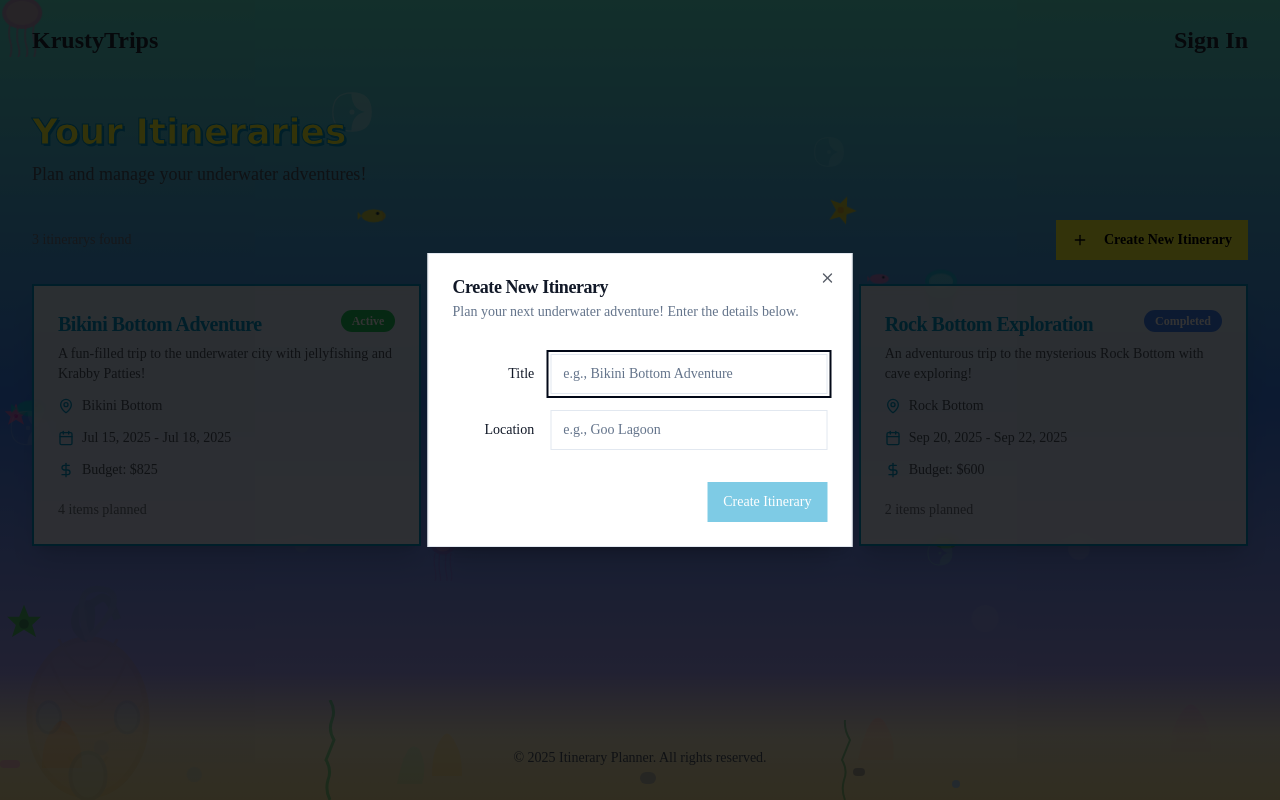
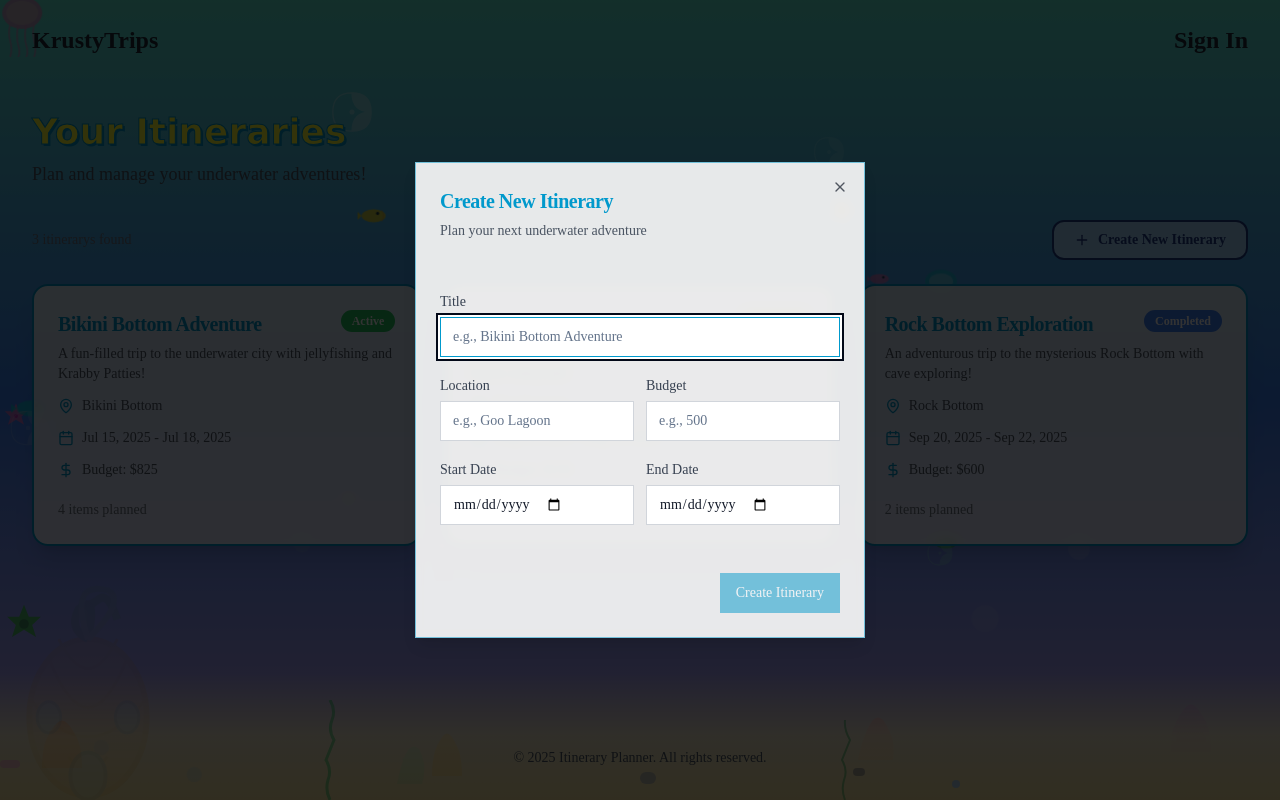
Before and after one commit to anushka-shri/Bikini-bottom-planner, a Next.js app: page /itineraries in a window 1280 px wide. Both pictures are taken after a click on the button "Create New Itinerary". Built offline with nearby package versions, Linux system fonts and the light colour scheme.

Commit message:
UI vhanges

```diff
--- a/app/itineraries/page.tsx
+++ b/app/itineraries/page.tsx
@@ -17,7 +17,10 @@ export default function ItinerariesPage() {
   const [isCreateDialogOpen, setIsCreateDialogOpen] = useState(false)
   const [newItinerary, setNewItinerary] = useState({
     title: "",
-    location: ""
+    location: "",
+    budget: "",
+    startDate: "",
+    endDate: ""
   })
 
   const getStatusColor = (status: string) => {
@@ -72,21 +75,21 @@ export default function ItinerariesPage() {
   }
 
   const handleCreateItinerary = () => {
-    if (newItinerary.title.trim() && newItinerary.location.trim()) {
+    if (newItinerary.title.trim() && newItinerary.location.trim() && newItinerary.budget.trim() && newItinerary.startDate && newItinerary.endDate) {
       const newItineraryData: ItineraryType = {
         id: `itinerary-${Date.now()}`,
         name: newItinerary.title,
         description: `A new adventure to ${newItinerary.location}!`,
         destination: newItinerary.location,
-        startDate: new Date().toISOString().split('T')[0],
-        endDate: new Date(Date.now() + 7 * 24 * 60 * 60 * 1000).toISOString().split('T')[0], // 7 days from now
-        totalBudget: 0,
+        startDate: newItinerary.startDate,
+        endDate: newItinerary.endDate,
+        totalBudget: parseInt(newItinerary.budget) || 0,
         status: "planning",
         plannerItems: []
       }
 
       setItineraries([...itineraries, newItineraryData])
-      setNewItinerary({ title: "", location: "" })
+      setNewItinerary({ title: "", location: "", budget: "", startDate: "", endDate: "" })
       setIsCreateDialogOpen(false)
     }
   }
@@ -113,50 +116,92 @@ export default function ItinerariesPage() {
         </div>
         <Dialog open={isCreateDialogOpen} onOpenChange={setIsCreateDialogOpen}>
           <DialogTrigger asChild>
-            <Button className="bg-sponge-yellow hover:bg-yellow-400 text-black font-bold">
-              <Plus className="w-4 h-4 mr-2" />
-              Create New Itinerary
+            <Button className="bg-[#a5d8ff] border-2 border-[#1e3a8a] rounded-xl font-bold text-blue-900 px-5 py-2 hover:bg-blue-200 flex items-center gap-2">
+              <Plus className="h-5 w-5" /> Create New Itinerary
             </Button>
           </DialogTrigger>
-          <DialogContent className="sm:max-w-[425px]">
-            <DialogHeader>
-              <DialogTitle>Create New Itinerary</DialogTitle>
-              <DialogDescription>
-                Plan your next underwater adventure! Enter the details below.
+          <DialogContent className="sm:max-w-[450px] bg-white/90 backdrop-blur-sm border border-sponge-blue/50 rounded-lg shadow-lg">
+            <DialogHeader className="text-center pb-4">
+              <DialogTitle className="text-xl font-bold text-sponge-blue">
+                Create New Itinerary
+              </DialogTitle>
+              <DialogDescription className="text-gray-600 text-sm mt-1">
+                Plan your next underwater adventure
               </DialogDescription>
             </DialogHeader>
                           <div className="grid gap-4 py-4">
-              <div className="grid grid-cols-4 items-center gap-4">
-                <Label htmlFor="title" className="text-right">
+                <div className="space-y-1">
+                  <Label htmlFor="title" className="text-sm font-medium text-gray-700">
                     Title
                   </Label>
                   <Input
                     id="title"
                     value={newItinerary.title}
                     onChange={(e) => setNewItinerary({ ...newItinerary, title: e.target.value })}
-                  className="col-span-3"
+                    className="border border-gray-300 focus:border-sponge-blue rounded-md px-3 py-2"
                     placeholder="e.g., Bikini Bottom Adventure"
                   />
                 </div>
-              <div className="grid grid-cols-4 items-center gap-4">
-                <Label htmlFor="location" className="text-right">
+                <div className="grid grid-cols-2 gap-3">
+                  <div className="space-y-1">
+                    <Label htmlFor="location" className="text-sm font-medium text-gray-700">
                       Location
                     </Label>
                     <Input
                       id="location"
                       value={newItinerary.location}
                       onChange={(e) => setNewItinerary({ ...newItinerary, location: e.target.value })}
-                  className="col-span-3"
+                      className="border border-gray-300 focus:border-sponge-blue rounded-md px-3 py-2"
                       placeholder="e.g., Goo Lagoon"
                     />
                   </div>
+                  <div className="space-y-1">
+                    <Label htmlFor="budget" className="text-sm font-medium text-gray-700">
+                      Budget
+                    </Label>
+                    <Input
+                      id="budget"
+                      type="number"
+                      value={newItinerary.budget}
+                      onChange={(e) => setNewItinerary({ ...newItinerary, budget: e.target.value })}
+                      className="border border-gray-300 focus:border-sponge-blue rounded-md px-3 py-2"
+                      placeholder="e.g., 500"
+                    />
                   </div>
-            <DialogFooter>
+                </div>
+              <div className="grid grid-cols-2 gap-3">
+                <div className="space-y-1">
+                  <Label htmlFor="startDate" className="text-sm font-medium text-gray-700">
+                    Start Date
+                  </Label>
+                  <Input
+                    id="startDate"
+                    type="date"
+                    value={newItinerary.startDate}
+                    onChange={(e) => setNewItinerary({ ...newItinerary, startDate: e.target.value })}
+                    className="border border-gray-300 focus:border-sponge-blue rounded-md px-3 py-2"
+                  />
+                </div>
+                <div className="space-y-1">
+                  <Label htmlFor="endDate" className="text-sm font-medium text-gray-700">
+                    End Date
+                  </Label>
+                  <Input
+                    id="endDate"
+                    type="date"
+                    value={newItinerary.endDate}
+                    onChange={(e) => setNewItinerary({ ...newItinerary, endDate: e.target.value })}
+                    className="border border-gray-300 focus:border-sponge-blue rounded-md px-3 py-2"
+                  />
+                </div>
+              </div>
+            </div>
+            <DialogFooter className="pt-4">
               <Button
                 type="submit"
                 onClick={handleCreateItinerary}
-                className="bg-sponge-blue hover:bg-blue-600 text-white"
-                disabled={!newItinerary.title.trim() || !newItinerary.location.trim()}
+                className="bg-sponge-blue hover:bg-blue-600 text-white px-4 py-2 rounded-md"
+                disabled={!newItinerary.title.trim() || !newItinerary.location.trim() || !newItinerary.budget.trim() || !newItinerary.startDate || !newItinerary.endDate}
               >
                 Create Itinerary
               </Button>
@@ -167,7 +212,7 @@ export default function ItinerariesPage() {
 
       <div className="grid grid-cols-1 md:grid-cols-2 lg:grid-cols-3 gap-6">
         {itineraries.map((itinerary) => (
-                      <Card key={itinerary.id} className="bg-white/80 backdrop-blur-sm border-2 border-sponge-blue hover:border-yellow-400 hover:shadow-lg transition-shadow duration-200 cursor-pointer shadow-xl">
+                      <Card key={itinerary.id} className="bg-white/80 backdrop-blur-sm border-2 border-sponge-blue hover:border-yellow-400 hover:shadow-lg transition-shadow duration-200 cursor-pointer shadow-xl rounded-2xl">
               <CardHeader className="pb-3">
                 <div className="flex justify-between items-start">
                   <Link href={`/planner/${itinerary.id}`} className="flex-1">
@@ -227,50 +272,92 @@ export default function ItinerariesPage() {
           <p className="text-gray-600 mb-6">Start planning your first underwater adventure!</p>
           <Dialog open={isCreateDialogOpen} onOpenChange={setIsCreateDialogOpen}>
             <DialogTrigger asChild>
-              <Button className="bg-sponge-yellow hover:bg-yellow-400 text-black font-bold">
-                <Plus className="w-4 h-4 mr-2" />
-                Create Your First Itinerary
+              <Button className="bg-[#a5d8ff] border-2 border-[#1e3a8a] rounded-xl font-bold text-blue-900 px-5 py-2 hover:bg-blue-200 flex items-center gap-2">
+                <Plus className="h-5 w-5" /> Create Your First Itinerary
               </Button>
             </DialogTrigger>
-            <DialogContent className="sm:max-w-[425px]">
-              <DialogHeader>
-                <DialogTitle>Create New Itinerary</DialogTitle>
-                <DialogDescription>
-                  Plan your next underwater adventure! Enter the details below.
+            <DialogContent className="sm:max-w-[450px] bg-white/90 backdrop-blur-sm border border-sponge-blue/50 rounded-lg shadow-lg">
+              <DialogHeader className="text-center pb-4">
+                <DialogTitle className="text-xl font-bold text-sponge-blue">
+                  Create New Itinerary
+                </DialogTitle>
+                <DialogDescription className="text-gray-600 text-sm mt-1">
+                  Plan your next underwater adventure
                 </DialogDescription>
               </DialogHeader>
               <div className="grid gap-4 py-4">
-                <div className="grid grid-cols-4 items-center gap-4">
-                  <Label htmlFor="title" className="text-right">
+                <div className="space-y-1">
+                  <Label htmlFor="title" className="text-sm font-medium text-gray-700">
                     Title
                   </Label>
                   <Input
                     id="title"
                     value={newItinerary.title}
                     onChange={(e) => setNewItinerary({ ...newItinerary, title: e.target.value })}
-                    className="col-span-3"
+                    className="border border-gray-300 focus:border-sponge-blue rounded-md px-3 py-2"
                     placeholder="e.g., Bikini Bottom Adventure"
                   />
                 </div>
-                <div className="grid grid-cols-4 items-center gap-4">
-                  <Label htmlFor="location" className="text-right">
+                <div className="grid grid-cols-2 gap-3">
+                  <div className="space-y-1">
+                    <Label htmlFor="location" className="text-sm font-medium text-gray-700">
                       Location
                     </Label>
                     <Input
                       id="location"
                       value={newItinerary.location}
                       onChange={(e) => setNewItinerary({ ...newItinerary, location: e.target.value })}
-                    className="col-span-3"
+                      className="border border-gray-300 focus:border-sponge-blue rounded-md px-3 py-2"
                       placeholder="e.g., Goo Lagoon"
                     />
                   </div>
+                  <div className="space-y-1">
+                    <Label htmlFor="budget" className="text-sm font-medium text-gray-700">
+                      Budget
+                    </Label>
+                    <Input
+                      id="budget"
+                      type="number"
+                      value={newItinerary.budget}
+                      onChange={(e) => setNewItinerary({ ...newItinerary, budget: e.target.value })}
+                      className="border border-gray-300 focus:border-sponge-blue rounded-md px-3 py-2"
+                      placeholder="e.g., 500"
+                    />
                   </div>
-              <DialogFooter>
+                </div>
+                <div className="grid grid-cols-2 gap-3">
+                  <div className="space-y-1">
+                    <Label htmlFor="startDate" className="text-sm font-medium text-gray-700">
+                      Start Date
+                    </Label>
+                    <Input
+                      id="startDate"
+                      type="date"
+                      value={newItinerary.startDate}
+                      onChange={(e) => setNewItinerary({ ...newItinerary, startDate: e.target.value })}
+                      className="border border-gray-300 focus:border-sponge-blue rounded-md px-3 py-2"
+                    />
+                  </div>
+                  <div className="space-y-1">
+                    <Label htmlFor="endDate" className="text-sm font-medium text-gray-700">
+                      End Date
+                    </Label>
+                    <Input
+                      id="endDate"
+                      type="date"
+                      value={newItinerary.endDate}
+                      onChange={(e) => setNewItinerary({ ...newItinerary, endDate: e.target.value })}
+                      className="border border-gray-300 focus:border-sponge-blue rounded-md px-3 py-2"
+                    />
+                  </div>
+                </div>
+              </div>
+              <DialogFooter className="pt-4">
                 <Button
                   type="submit"
                   onClick={handleCreateItinerary}
-                  className="bg-sponge-blue hover:bg-blue-600 text-white"
-                  disabled={!newItinerary.title.trim() || !newItinerary.location.trim()}
+                  className="bg-sponge-blue hover:bg-blue-600 text-white px-4 py-2 rounded-md"
+                  disabled={!newItinerary.title.trim() || !newItinerary.location.trim() || !newItinerary.budget.trim() || !newItinerary.startDate || !newItinerary.endDate}
                 >
                   Create Itinerary
                 </Button>
--- a/app/planner/[id]/page.tsx
+++ b/app/planner/[id]/page.tsx
@@ -55,12 +55,10 @@ export default function PlannerPage() {
       {/* Back Button */}
       <div className="mb-6">
         <Button
-          variant="outline"
           onClick={() => router.push('/itineraries')}
-          className="flex items-center gap-2"
+          className="bg-[#a5d8ff] border-2 border-[#1e3a8a] rounded-xl font-bold text-blue-900 px-5 py-2 hover:bg-blue-200 flex items-center gap-2"
         >
-          <ArrowLeft className="w-4 h-4" />
-          Back to Itineraries
+          <ArrowLeft className="h-5 w-5" /> Back to Itineraries
         </Button>
       </div>
 
```
Lines whose indentation alone changed are shown as unchanged.
